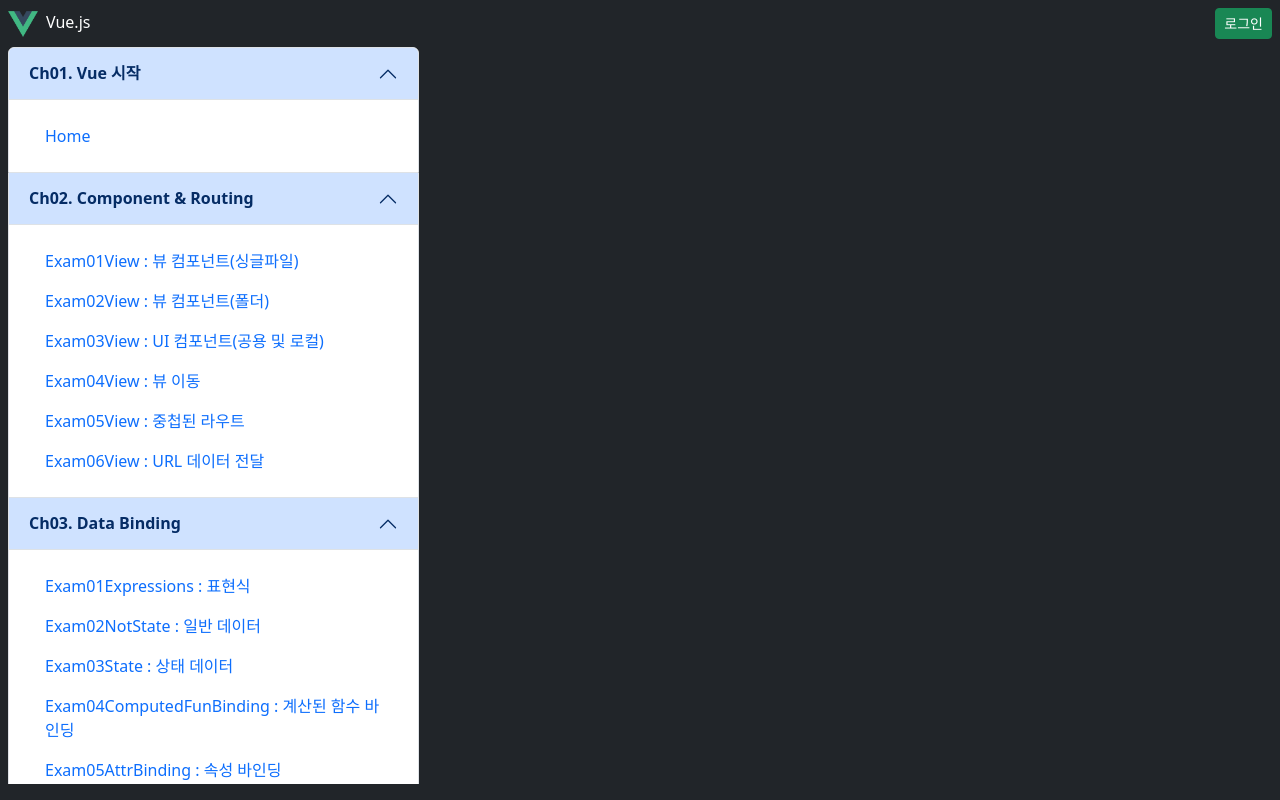
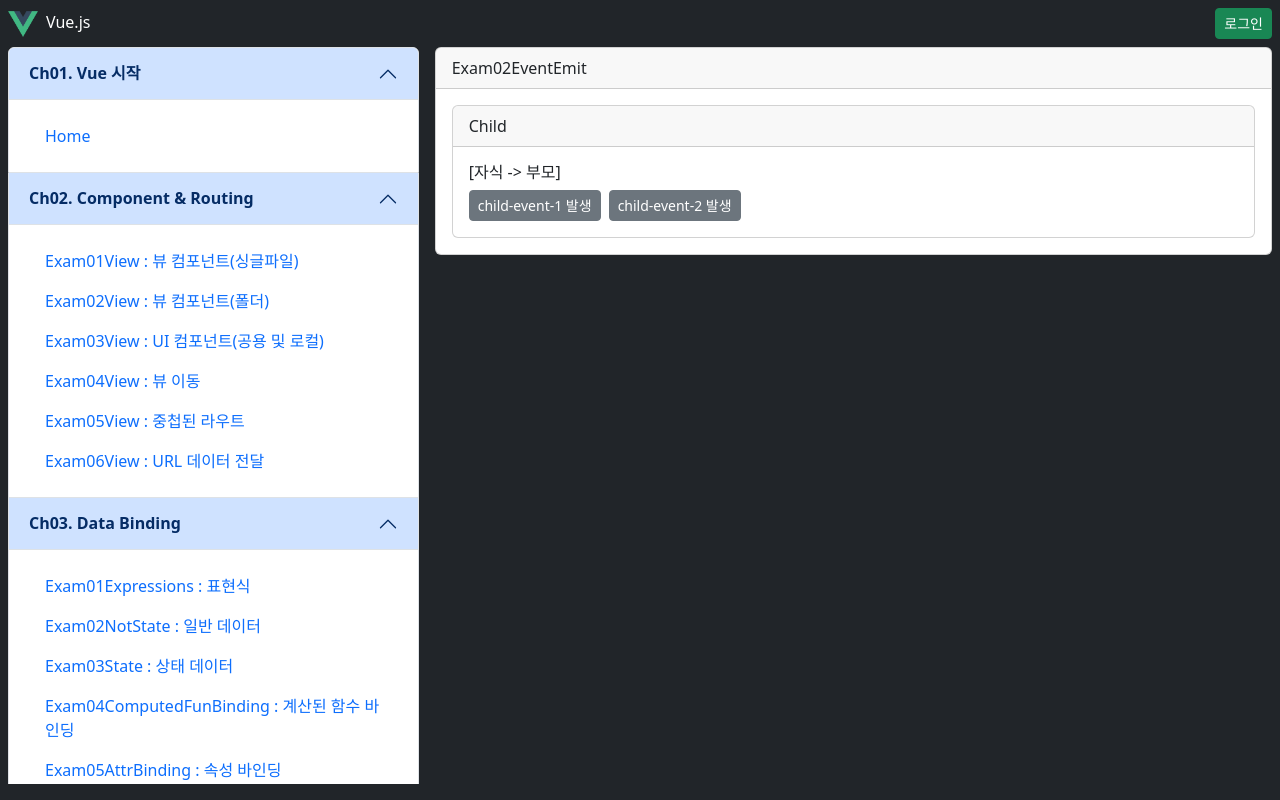
Before and after one commit to hyeonju0121/front-end-vue, a Vue app: page /Ch05DataDelivery/Exam02EventEmit in a window 1280 px wide. Built offline with nearby package versions, Linux system fonts and the light colour scheme.

Commit message:
Data Delivery -> (자식 > 부모 : event방식)

```diff
--- a/src/components/AppMenu.vue
+++ b/src/components/AppMenu.vue
@@ -157,6 +157,10 @@
                             <RouterLink to="/Ch05DataDelivery/Exam01Props" class="nav-link">
                                 Exam01Props : 부모에서 자식으로 (prop 방식) </RouterLink>
                         </li>
+                        <li class="nav-item">
+                            <RouterLink to="/Ch05DataDelivery/Exam02EventEmit" class="nav-link">
+                                Exam02EventEmit : 자식에서 부모로 (event 방식) </RouterLink>
+                        </li>
                     </ul>
                 </div>
             </div>
--- a/src/router/Ch05DataDelivery.js
+++ b/src/router/Ch05DataDelivery.js
@@ -2,6 +2,10 @@ const routes = [
     {
         path: '/Ch05DataDelivery/Exam01Props',
         component: () => import(/* webpackChunkName: "Ch05DataDelivery" */ '@/views/Ch05DataDelivery/Exam01Props')
+    },
+    {
+        path: '/Ch05DataDelivery/Exam02EventEmit',
+        component: () => import(/* webpackChunkName: "Ch05DataDelivery" */ '@/views/Ch05DataDelivery/Exam02EventEmit')
     }
 ];
 
--- /dev/null
+++ b/src/views/Ch05DataDelivery/Exam02EventEmit/Child.vue
@@ -0,0 +1,29 @@
+<template>
+  <div class="card">
+    <div class="card-header">Child</div>
+      <div class="card-body">
+        <div>
+            <h6>[자식 -> 부모]</h6>
+            <button class="btn btn-secondary btn-sm me-2"
+                    @click="$emit('child-event-1', 'value1')">
+                            child-event-1 발생</button>
+            <button class="btn btn-secondary btn-sm"
+                    @click="handleChildEvent2">
+                            child-event-2 발생</button>
+        </div>
+      </div>
+  </div>
+</template>
+
+<script setup>
+
+const emit = defineEmits(['child-event-1', 'child-event-2']);
+
+function handleChildEvent2() {
+    emit('child-event-2', 'value1', 'value2');
+}
+
+</script>
+
+<style scoped>
+</style>
--- /dev/null
+++ b/src/views/Ch05DataDelivery/Exam02EventEmit/index.vue
@@ -0,0 +1,28 @@
+<template>
+  <div class="card">
+    <div class="card-header">Exam02EventEmit</div>
+      <div class="card-body">
+        <Child @child-event-1="handleChildEvent1"
+               @child-event-2="handleChildEvent2"/>
+      </div>
+  </div>
+</template>
+
+<script setup>
+import Child from './Child.vue';
+
+function handleChildEvent1(data1) {
+    console.log("handleChildEvent1() 실행");
+    console.log("data1: ", data1);
+}
+
+function handleChildEvent2(data1, data2) {
+    console.log("handleChildEvent2() 실행");
+    console.log("data1: ", data1);
+    console.log("data2: ", data2);
+}
+
+</script>
+
+<style scoped>
+</style>
```
